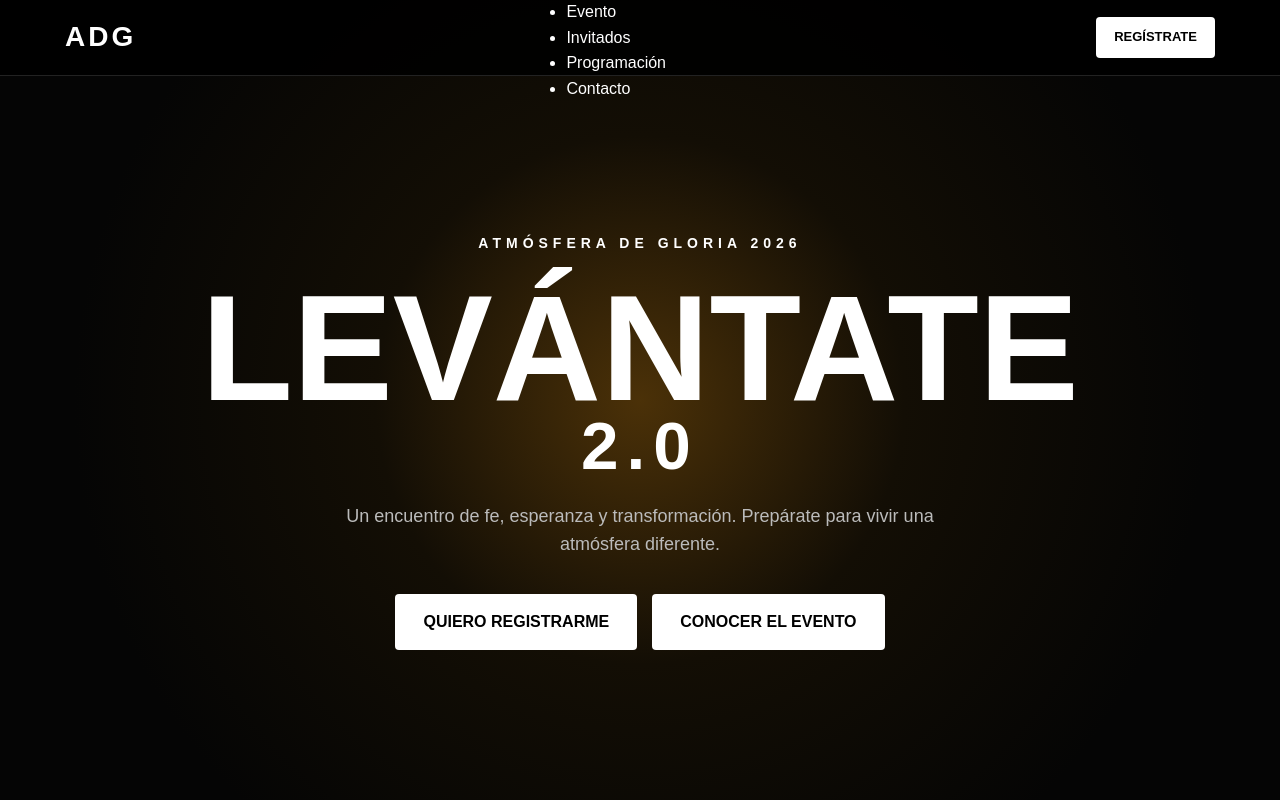
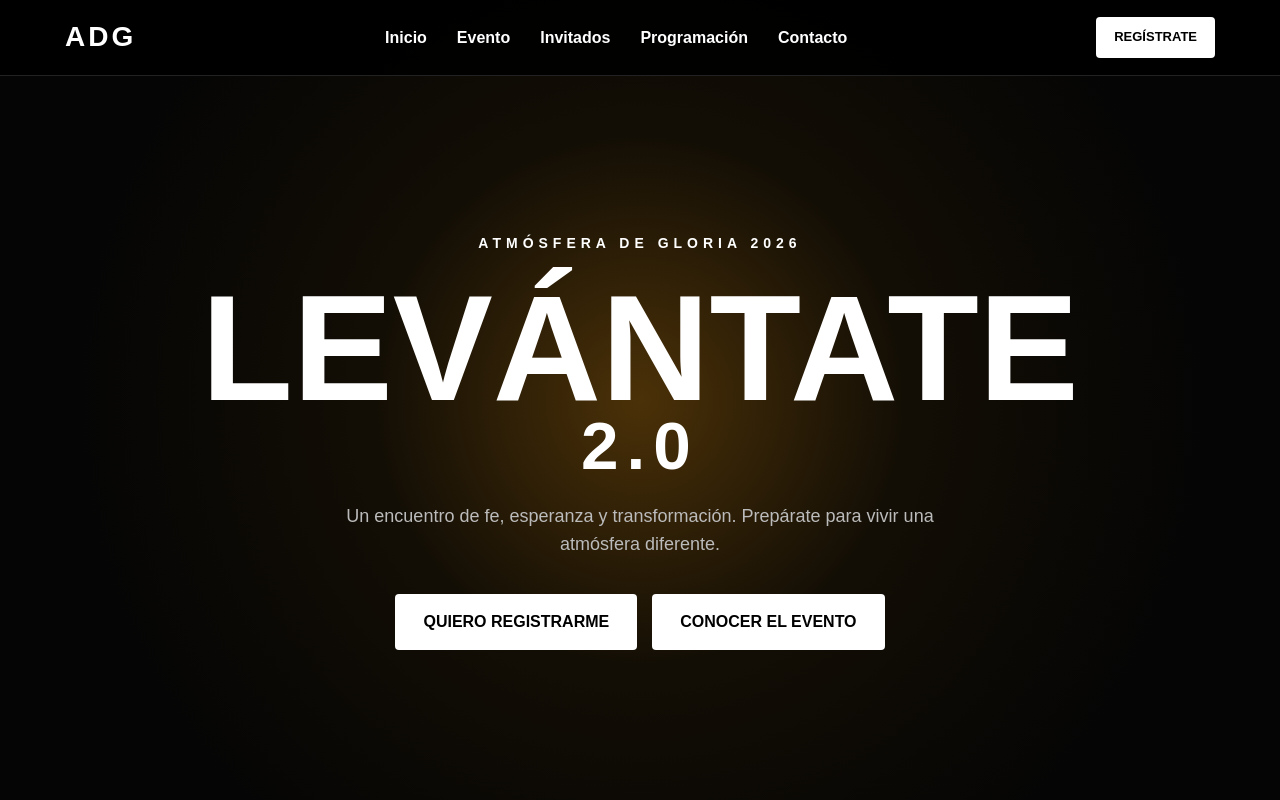
Before and after one commit to atmosferadegloria07-ops/atmosferadegloria, a plain HTML site: page index.html in a window 1280 px wide. Shown: the top 800 px of the page. Drawn offline with Linux system fonts and the light colour scheme.

Commit message:
corregir menu navegacion

```diff
--- a/style.css
+++ b/style.css
@@ -61,7 +61,33 @@ select {
 
     justify-content: space-between;
 }
+.nav {
+    height: 75px;
+    display: flex;
+    align-items: center;
+    justify-content: space-between;
+}
 
+
+/* MENÚ */
+.nav-menu {
+    list-style: none;
+    display: flex;
+    gap: 30px;
+    margin: 0;
+    padding: 0;
+    align-items: center;
+}
+
+.nav-menu li {
+    list-style: none;
+}
+
+.nav-menu a {
+    text-decoration: none;
+    color: white;
+    font-weight: bold;
+}
 .logo {
     font-size: 28px;
 
```
Also changed, not shown: server/server.js (+16 -0 lines).
